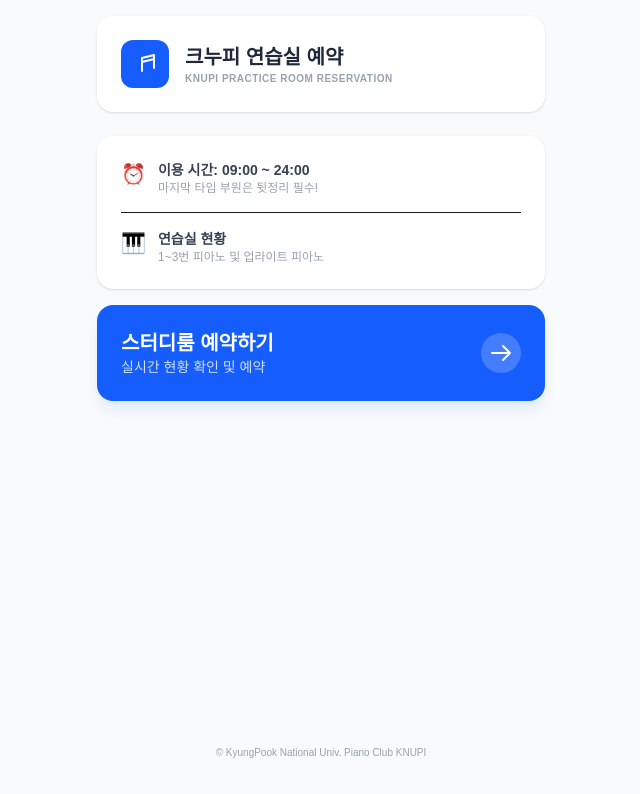
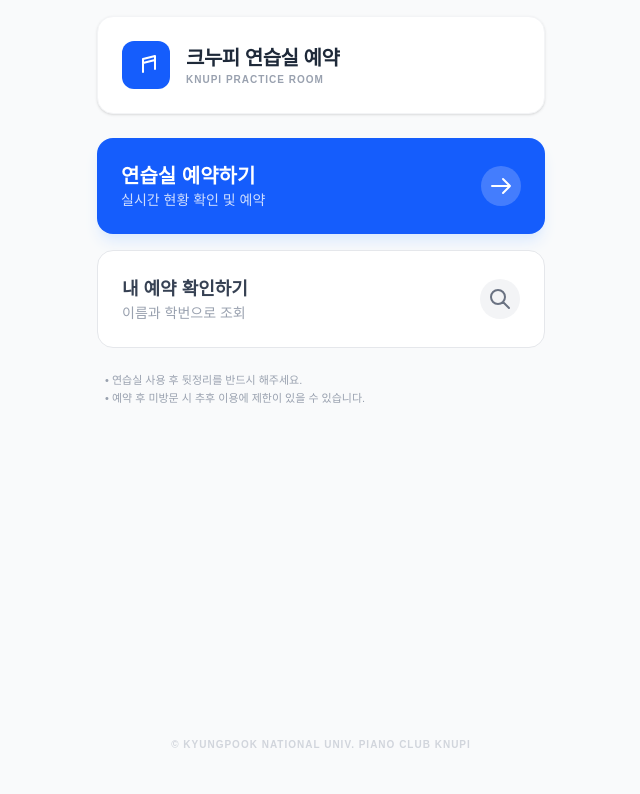
Before and after one commit to PARKJIWON-super/knupi-reservation, a Next.js app: page / in a window 1280 px wide. Shown: the top 794 px of the page, without its empty margins (319-959 px from the left). Built offline with nearby package versions, Linux system fonts and the light colour scheme.

Commit message:
Add: My reservation lookup feature on Home

```diff
--- a/app/page.tsx
+++ b/app/page.tsx
@@ -1,46 +1,32 @@
-import React from 'react';
+'use client';
+
+import React, { useState } from 'react';
 import Link from 'next/link';
 
 export default function Home() {
+  const [showLookup, setShowLookup] = useState(false);
+
   return (
     <main className="min-h-screen bg-gray-50 flex flex-col items-center p-4">
       {/* 헤더 섹션 */}
-      <div className="w-full max-w-md bg-white rounded-2xl shadow-sm p-6 mb-6 flex items-center gap-4">
+      <div className="w-full max-w-md bg-white rounded-2xl shadow-sm p-6 mb-6 flex items-center gap-4 border border-gray-100">
         <div className="bg-blue-600 p-3 rounded-xl text-white">
           <svg xmlns="http://www.w3.org/2000/svg" className="h-6 w-6" fill="none" viewBox="0 0 24 24" stroke="currentColor">
             <path strokeLinecap="round" strokeLinejoin="round" strokeWidth={2} d="M9 19V6l12-3v13M9 10l12-3" />
           </svg>
         </div>
         <div>
-          <h1 className="text-xl font-bold text-gray-800">크누피 연습실 예약</h1>
-          <p className="text-[10px] text-gray-400 font-bold uppercase tracking-wider">KNUPI Practice Room Reservation</p>
+          <h1 className="text-xl font-bold text-gray-800 tracking-tight">크누피 연습실 예약</h1>
+          <p className="text-[10px] text-gray-400 font-bold uppercase tracking-widest">KNUPI Practice Room</p>
         </div>
       </div>
 
-      {/* 안내 섹션 */}
-      <div className="w-full max-w-md bg-white rounded-2xl shadow-sm p-6 mb-4 space-y-4">
-        <div className="flex items-start gap-3">
-          <span className="text-xl">⏰</span>
+      {/* 예약하기 버튼 (메인 액션) */}
+      <Link href="/reservation" className="w-full max-w-md mb-4">
+        <div className="bg-blue-600 rounded-2xl p-6 text-white flex justify-between items-center cursor-pointer hover:bg-blue-700 transition-all shadow-lg shadow-blue-100">
           <div>
-            <p className="text-sm font-bold text-gray-700">이용 시간: 09:00 ~ 24:00</p>
-            <p className="text-xs text-gray-400">마지막 타임 부원은 뒷정리 필수!</p>
-          </div>
-        </div>
-        <div className="flex items-start gap-3 border-t pt-4">
-          <span className="text-xl">🎹</span>
-          <div>
-            <p className="text-sm font-bold text-gray-700">연습실 현황</p>
-            <p className="text-xs text-gray-400">1~3번 피아노 및 업라이트 피아노</p>
-          </div>
-        </div>
-      </div>
-
-      {/* 예약 페이지로 이동하는 버튼 */}
-      <Link href="/reservation" className="w-full max-w-md">
-        <div className="bg-blue-600 rounded-2xl p-6 mb-4 text-white flex justify-between items-center cursor-pointer hover:bg-blue-700 transition-all shadow-lg shadow-blue-100">
-          <div>
-            <h2 className="text-xl font-bold">스터디룸 예약하기</h2>
-            <p className="text-sm opacity-80">실시간 현황 확인 및 예약</p>
+            <h2 className="text-xl font-bold">연습실 예약하기</h2>
+            <p className="text-sm opacity-80 font-medium">실시간 현황 확인 및 예약</p>
           </div>
           <div className="bg-white/20 rounded-full p-2">
             <svg xmlns="http://www.w3.org/2000/svg" className="h-6 w-6" fill="none" viewBox="0 0 24 24" stroke="currentColor">
@@ -50,8 +36,46 @@
         </div>
       </Link>
 
-      <footer className="mt-auto py-6 text-[10px] text-gray-400">
-        © KyungPook National Univ. Piano Club KNUPI
+      {/* 예약 확인하기 버튼 */}
+      <div
+        onClick={() => setShowLookup(!showLookup)}
+        className="w-full max-w-md bg-white rounded-2xl p-6 mb-4 flex justify-between items-center cursor-pointer hover:bg-gray-50 transition-all border border-gray-200"
+      >
+        <div>
+          <h2 className="text-lg font-bold text-gray-700">내 예약 확인하기</h2>
+          <p className="text-sm text-gray-400 font-medium">이름과 학번으로 조회</p>
+        </div>
+        <div className="bg-gray-100 rounded-full p-2 text-gray-500">
+          <svg xmlns="http://www.w3.org/2000/svg" className="h-6 w-6" fill="none" viewBox="0 0 24 24" stroke="currentColor">
+            <path strokeLinecap="round" strokeLinejoin="round" strokeWidth={2} d="M21 21l-6-6m2-5a7 7 0 11-14 0 7 7 0 0114 0z" />
+          </svg>
+        </div>
+      </div>
+
+      {/* 예약 조회 입력창 (버튼 클릭 시 등장) */}
+      {showLookup && (
+        <div className="w-full max-w-md bg-blue-50 rounded-2xl p-6 mb-4 border border-blue-100 animate-in fade-in slide-in-from-top-4 duration-300">
+          <h3 className="text-sm font-bold text-blue-700 mb-4">조회 정보를 입력하세요</h3>
+          <div className="space-y-3">
+            <input type="text" placeholder="이름" className="w-full p-3 rounded-xl border-0 ring-1 ring-gray-200 focus:ring-2 focus:ring-blue-500 outline-none text-sm" />
+            <input type="text" placeholder="학번" className="w-full p-3 rounded-xl border-0 ring-1 ring-gray-200 focus:ring-2 focus:ring-blue-500 outline-none text-sm" />
+            <button className="w-full bg-blue-600 text-white font-bold py-3 rounded-xl text-sm shadow-md hover:bg-blue-700 active:scale-95 transition-all">
+              조회하기
+            </button>
+          </div>
+        </div>
+      )}
+
+      {/* 하단 공지사항 */}
+      <div className="w-full max-w-md p-2">
+        <p className="text-[11px] text-gray-400 leading-relaxed font-medium">
+          • 연습실 사용 후 뒷정리를 반드시 해주세요.<br/>
+          • 예약 후 미방문 시 추후 이용에 제한이 있을 수 있습니다.
+        </p>
+      </div>
+
+      <footer className="mt-auto py-8 text-[10px] text-gray-300 font-bold tracking-widest">
+        © KYUNGPOOK NATIONAL UNIV. PIANO CLUB KNUPI
       </footer>
     </main>
   );
```
